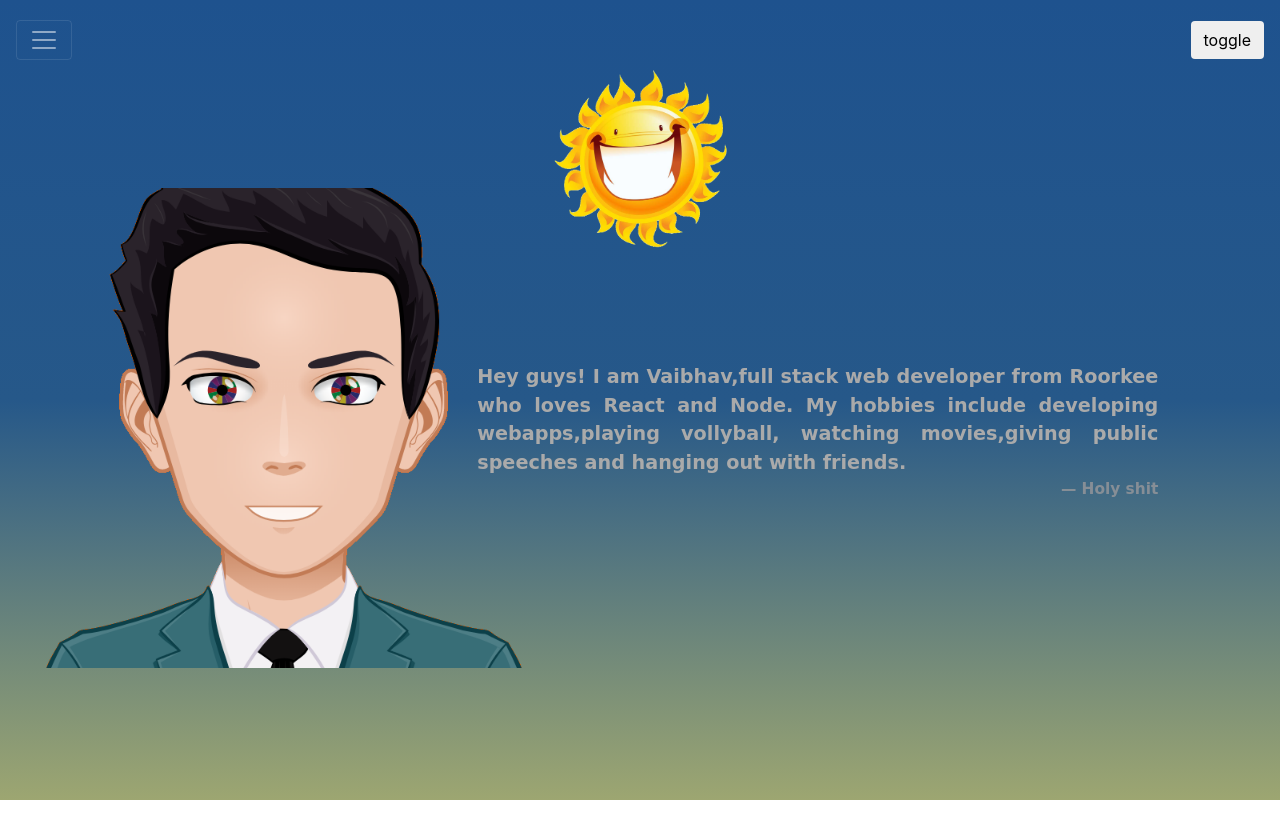
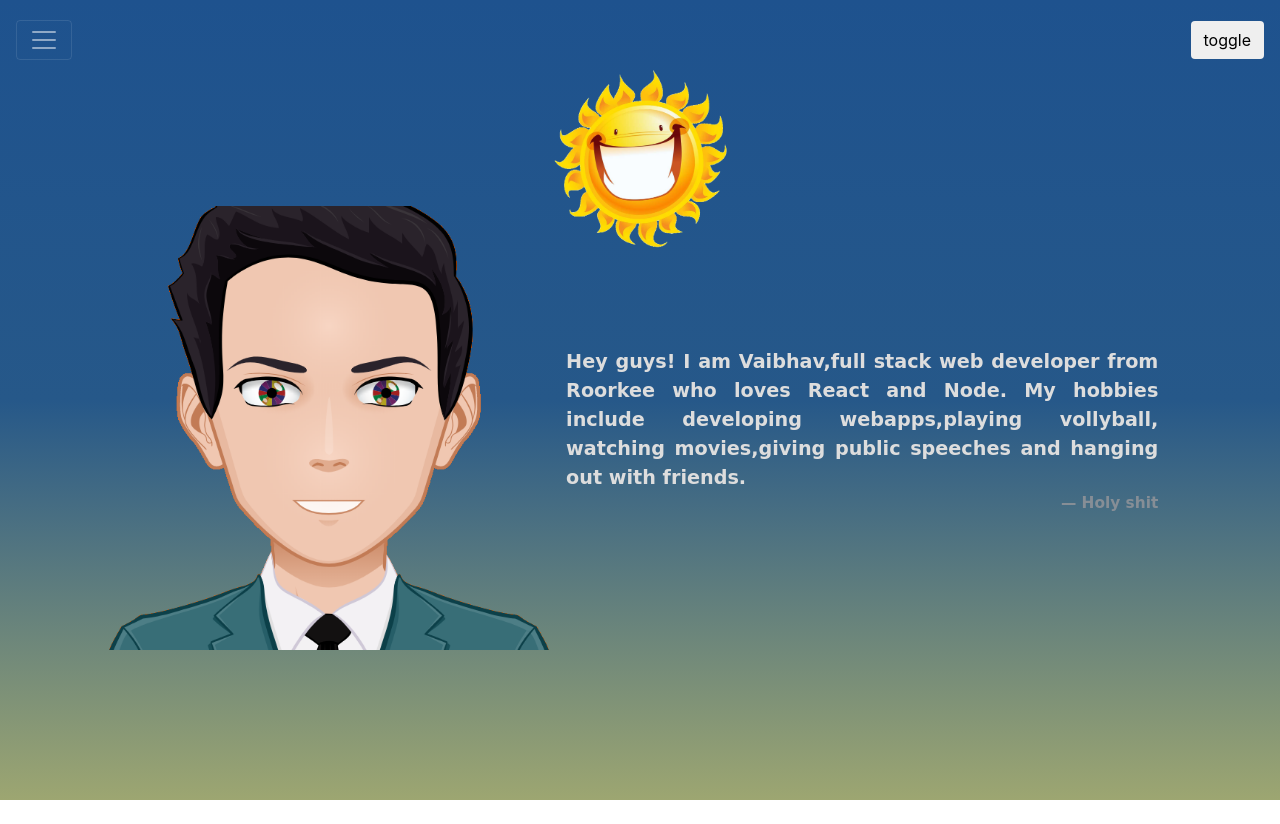
Before and after one commit to vaibhav269/portfolio, a React app: page / in a window 1280 px wide. Built offline with nearby package versions, Linux system fonts and the light colour scheme.

Commit message:
changed moo

```diff
--- a/package.json
+++ b/package.json
@@ -3,6 +3,10 @@
   "version": "1.0.0",
   "description": "",
   "main": "index.js",
+  "engines": {
+    "npm": "5.2.0",
+    "node": "8.11.3"
+  },
   "scripts": {
     "start": "webpack-dev-server --open --mode development",
     "build": "webpack --mode production",
--- a/src/js/components/About.js
+++ b/src/js/components/About.js
@@ -10,14 +10,14 @@ class About extends Component {
 
                     <div className="row align-items-center d-flex">
 
-                        <div className="col-12 col-lg-4 d-flex align-items-center justify-content-center mb-4">
-                            <img src ={ dp } id="img" style={{maxHeight:"60vh",transition:"1s"}} />
+                        <div className="col-12 col-lg-5 d-flex align-items-center justify-content-center mb-4 p-0">
+                            <img src ={ dp } id="img" style={{maxHeight:"60vh",transition:"1s",maxWidth:"100%"}} />
                         </div>
 
-                        <div className="col-12 col-lg-8 d-flex justify-content-center align-items-center">
+                        <div className="col-12 col-lg-7 d-flex justify-content-center align-items-center">
 
                             <blockquote className = "font-weight-bold text-justify"
-                                style={{fontFamily:"Comic Sans MS, cursive, sans-serif",fontSize:"120%",maxHeight:"40vh",color:"#AAA"}}>
+                                style={{fontFamily:"Comic Sans MS, cursive, sans-serif",fontSize:"120%",maxHeight:"40vh",color:"#ddd"}}>
                                     Hey guys! I am Vaibhav,full stack web developer from Roorkee who loves React and Node.
                                     My hobbies include developing webapps,playing vollyball, watching movies,giving public speeches and hanging out with friends.
                                     <footer className="blockquote-footer text-right">Holy shit</footer>
--- a/src/js/components/Background.js
+++ b/src/js/components/Background.js
@@ -36,7 +36,7 @@ class ConnectedBackground extends Component{
                             in={true}
                             timeout={1000}
                         >
-                            <img src ={ sun } className="sun" style={{maxHeight:"20vh"}} key = {"hello"} />
+                            <img src ={ sun } className="sun  d-none d-lg-inline-block" style={{maxHeight:"20vh"}} key = {"hello"} />
                         </CSSTransition>
                     </div>
                 </div>
@@ -61,7 +61,7 @@ class ConnectedBackground extends Component{
                             classNames="sunMoon"
                             timeout={1000}
                             >
-                            <img src ={ moon } className="moon" style={{maxHeight:"20vh"}} key={2} />
+                            <img src ={ moon } className="moon d-none d-lg-inline-block" style={{maxHeight:"20vh"}} key={2} />
                         </CSSTransition>
                     </div>
                 </div>
```
Also changed, not shown: src/asset/images/moon2.png (added).
